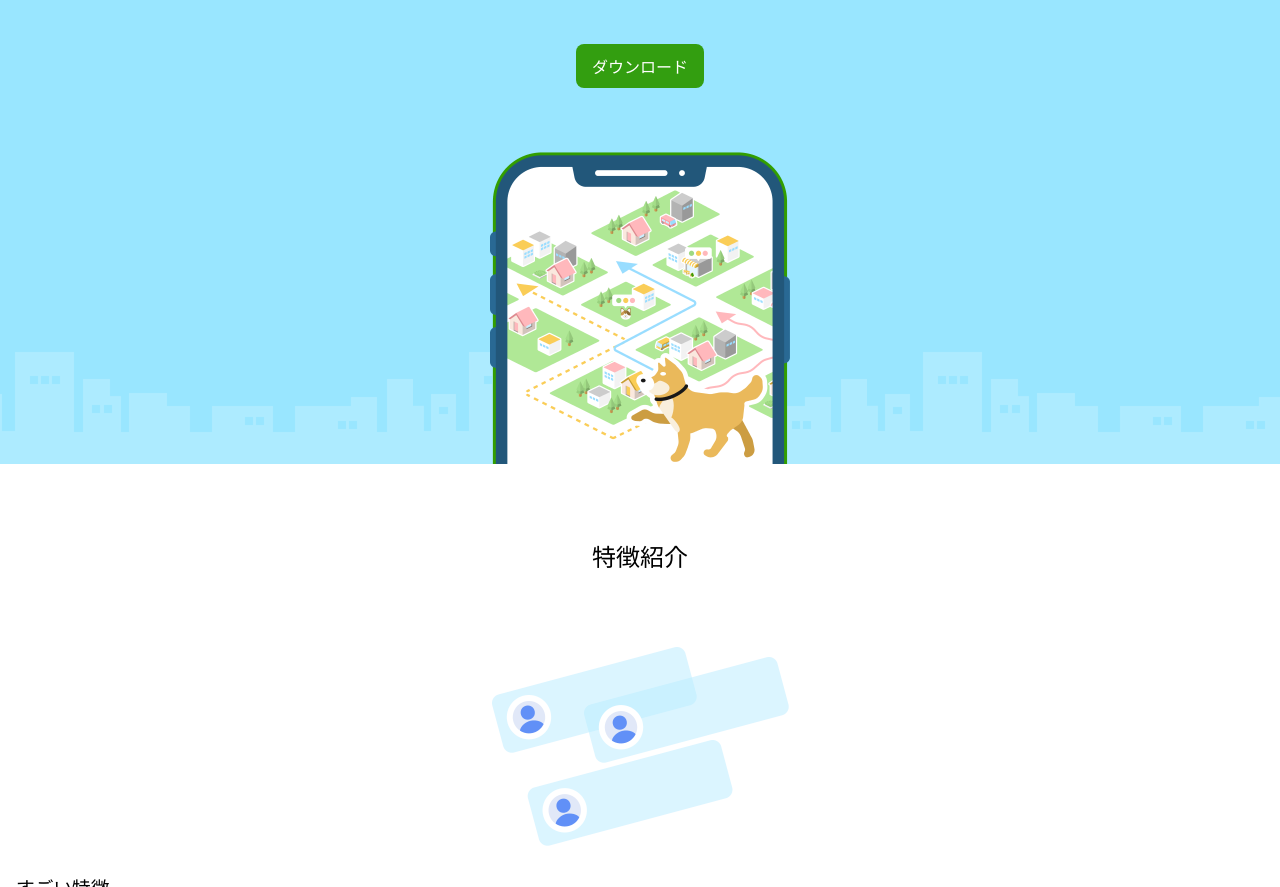
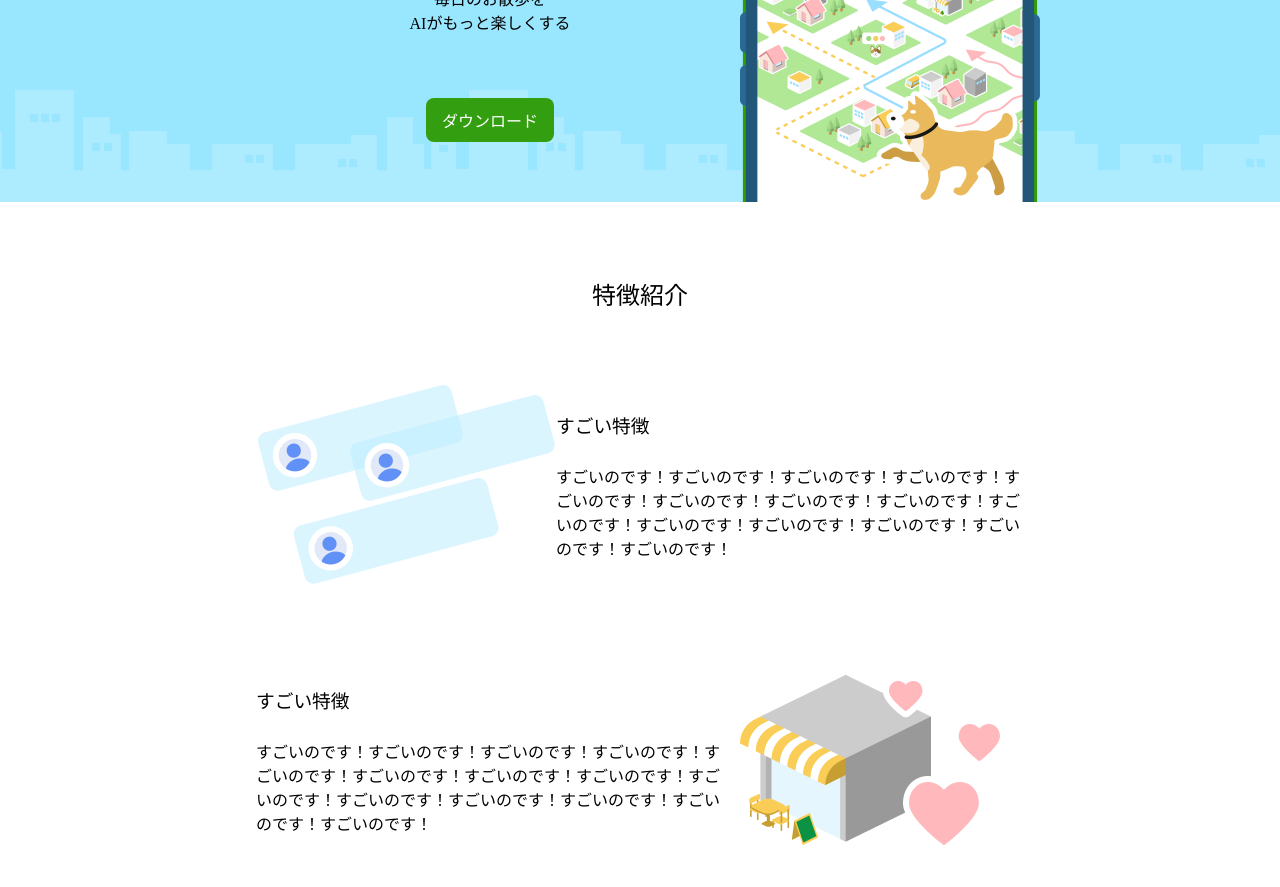
Before and after one commit to yutaotuka/My-walking-app-dotinstall, a plain HTML site: page MyWalkingApp/index.html in a window 1280 px wide. Shown: the part 250-1137 px from the top of the page. Drawn offline with Linux system fonts and the light colour scheme.

Commit message:
pc画面完了

```diff
--- a/MyWalkingApp/index.html
+++ b/MyWalkingApp/index.html
@@ -9,11 +9,16 @@
   <link rel="stylesheet" href="style.css">
 </head>
 <body>
-  <header>
-    <h1><img src="logo-sp.png" height="32" width="116"></h1>
+  <header class="content">
+    <h1>
+      <img src="logo-sp.png" height="32" width="116" class="logo-sp">
+      <img src="logo-pc.png" height="32" width="284"
+      class="logo-pc">
+    </h1>
     <a href="#" class="btn">ダウンロード</a>
   </header>
   <section class="hero">
+    <section class="content">
       <div>
         <h2>すごいお散歩アプリ</h2>
         <p>毎日のお散歩を<br>AIがもっと楽しくする</p>
@@ -21,28 +26,35 @@
       </div>
       <img src="app.png" width="300" height="312">
     </section>
-  <section class="features">
+  </section>
+  <section class="features content">
     <h2>特徴紹介</h2>
     <div class="feature">
-      <div>
+      <div class="img">
         <img src="feature-1.png" alt="すごい特徴画像" width="300" height="200">
       </div>
+      <div>
         <h3>すごい特徴</h3>
         <p>すごいのです！すごいのです！すごいのです！すごいのです！すごいのです！すごいのです！すごいのです！すごいのです！すごいのです！すごいのです！すごいのです！すごいのです！すごいのです！すごいのです！</p>
       </div>
-    <div class="feature">
-      <div>
+    </div>
+    <div class="feature feature-2">
+      <div class="img">
         <img src="feature-2.png" alt="すごい特徴画像" width="300" height="200">
       </div>
+      <div>
         <h3>すごい特徴</h3>
         <p>すごいのです！すごいのです！すごいのです！すごいのです！すごいのです！すごいのです！すごいのです！すごいのです！すごいのです！すごいのです！すごいのです！すごいのです！すごいのです！すごいのです！</p>
       </div>
+    </div>
     <div class="feature">
-      <div>
+      <div class="img">
         <img src="feature-3.png" alt="すごい特徴画像" width="300" height="200">
       </div>
+      <div>
         <h3>すごい特徴</h3>
         <p>すごいのです！すごいのです！すごいのです！すごいのです！すごいのです！すごいのです！すごいのです！すごいのです！すごいのです！すごいのです！すごいのです！すごいのです！すごいのです！すごいのです！</p>
+      </div>
     </div>
   </section>
   <footer>
--- a/MyWalkingApp/style.css
+++ b/MyWalkingApp/style.css
@@ -3,6 +3,10 @@
 body {
   margin: 0;
   box-sizing: border-box;
+}
+.content{
+  max-width: 800px;
+  margin: 0 auto;
 }
 h1{
   margin: 0;
@@ -39,6 +43,9 @@ header{
   align-items: center;
   padding: 16px 32px;
 }
+.logo-pc{
+  display: none;
+}
 
 /* hero */
 .hero{
@@ -46,11 +53,11 @@ header{
   background: #99E6FF url(bg.png) repeat-x bottom;
   padding: 71px 0 0;
 }
-.hero div .btn{
+.hero .content div .btn{
   display: inline-block;
   margin: 64px 0 0;
 }
-.hero img{
+.hero .content img{
   margin:64px 0 0;
 }
 
@@ -64,7 +71,7 @@ header{
 .feature{
   margin: 74px 16px 0;
 }
-.feature div{
+.feature .img{
   text-align: center;
 }
 .feature h3{
@@ -83,3 +90,43 @@ footer{
 footer small{
   color: white;
 }
+
+/* pc */
+@media (min-width:600px) {
+  body{
+    /* background-color: pink; */
+}
+  /* header */
+  .logo-pc{
+    display: block;
+  }
+  .logo-sp{
+    display: none;
+  }
+
+  /* hero */
+  .hero{
+    padding: 64px 0 0;
+  }
+  .hero .content{
+    display: flex;
+    justify-content: space-between;
+    align-items: center;
+    width: calc(100% - 36px);
+  }
+  .hero .content img{
+    /* flex: 1; */
+    margin: 0;
+  }
+  .hero .content div{
+    flex: 1;
+  }
+
+  /* features */
+  .feature{
+    display: flex;
+  }
+  .feature-2{
+    flex-direction: row-reverse;
+  }
+}
```
Lines whose indentation alone changed are shown as unchanged.
